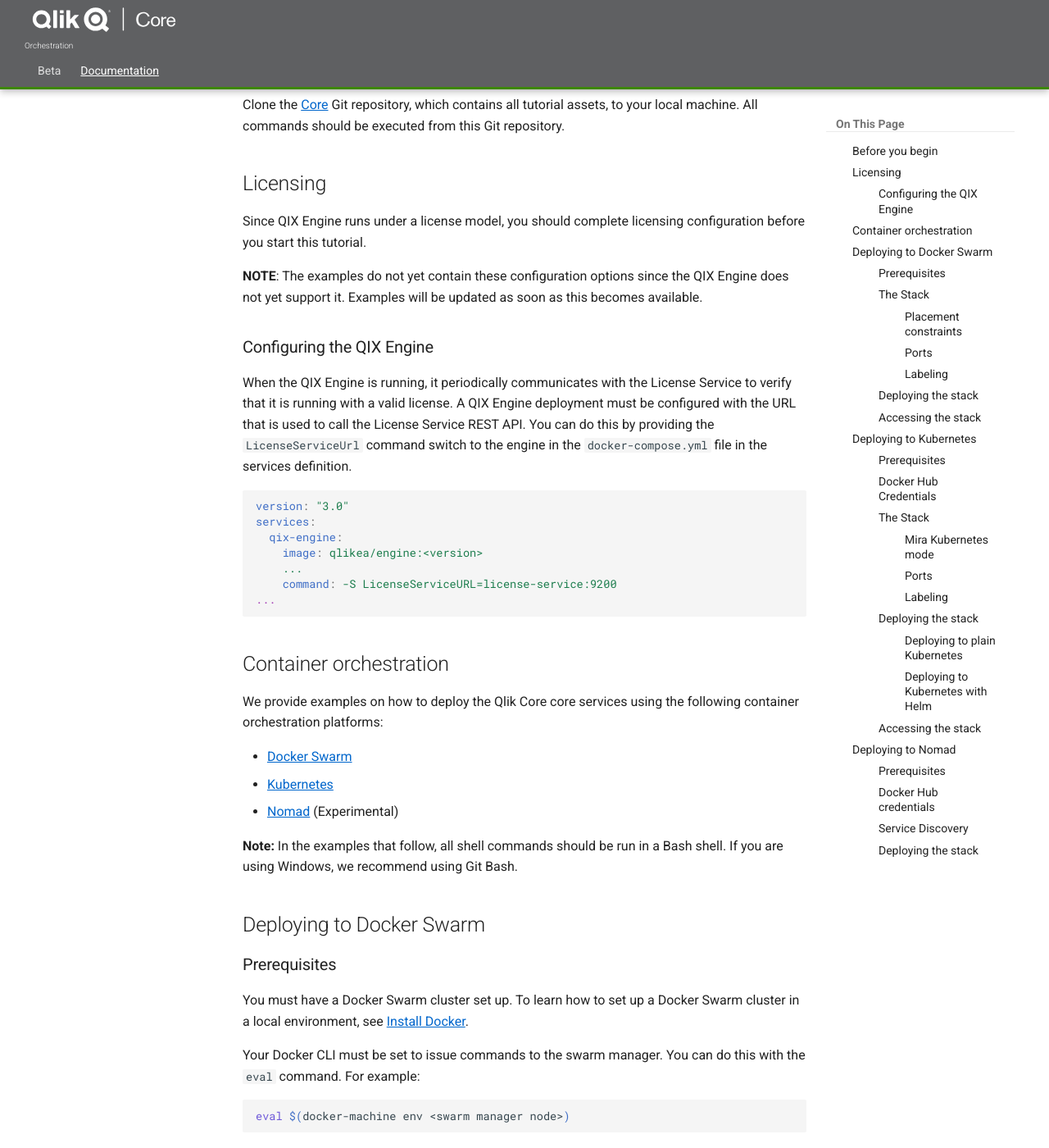
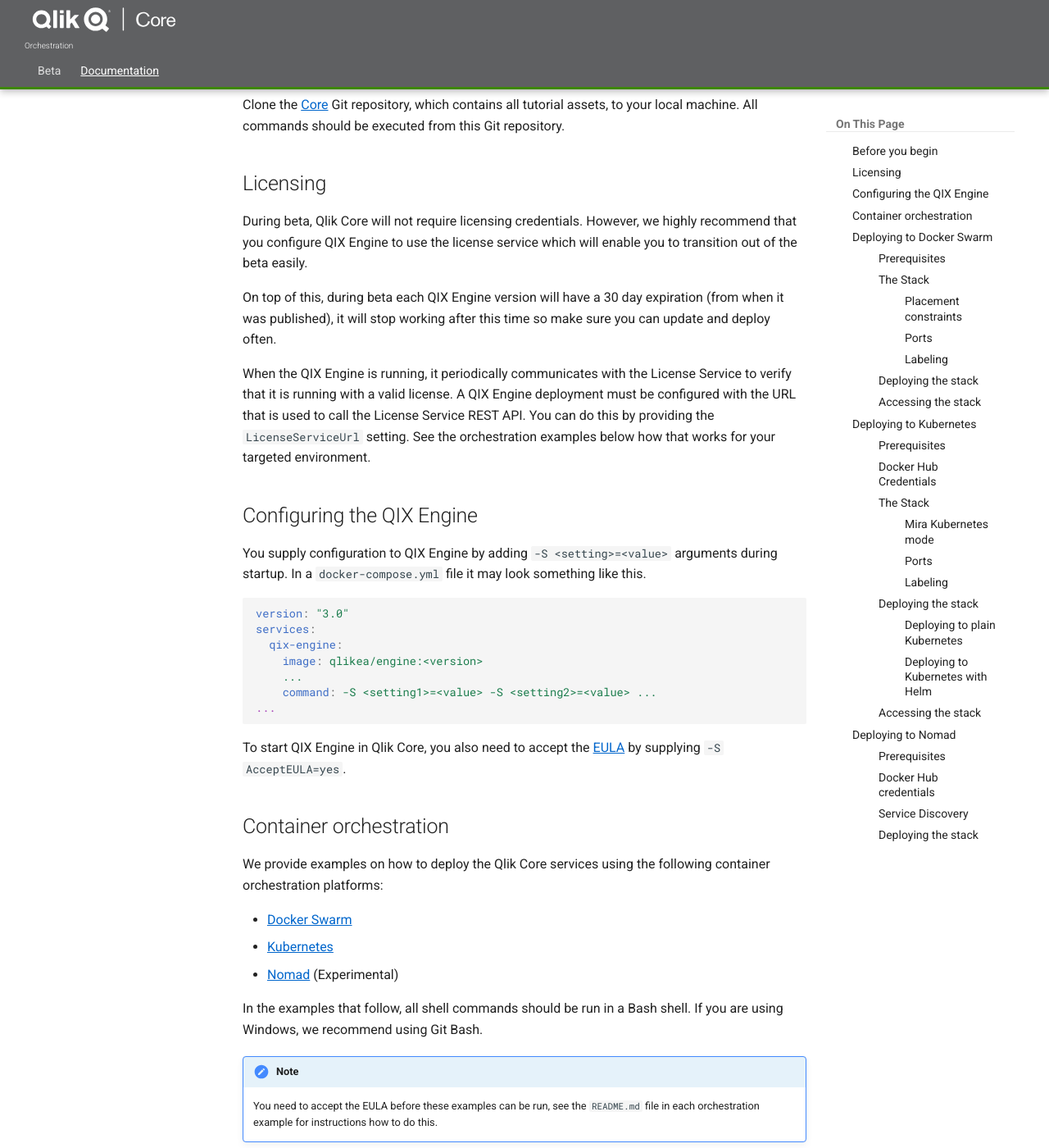
Before and after one commit to qlik-oss/core-website, an MkDocs documentation site: the page built from docs/docs/tutorials/orchestration.md, in a window 1280 px wide and 1400 px high, scrolled down 586 px. Shown: the whole window at 82% size. Built offline with MkDocs 1.6.1 and Material for MkDocs 9.7.7, drawn with Linux system fonts in a browser that asks for light colours; old or Windows-style settings are respelled for this version of MkDocs.

Commit message:
Update orchestration.md

````diff
--- a/docs/docs/tutorials/orchestration.md
+++ b/docs/docs/tutorials/orchestration.md
@@ -22,21 +22,25 @@
 
 ## Licensing
 
-Since QIX Engine runs under a license model,
-you should complete licensing configuration before you start this tutorial.
+During beta, Qlik Core will not require licensing credentials. However, we highly
+recommend that you configure QIX Engine to use the license service which will
+enable you to transition out of the beta easily.
 
-**NOTE**: The examples do not yet contain these configuration options
-since the QIX Engine does not yet support it.
-Examples will be updated as soon as this becomes available.
-
-### Configuring the QIX Engine
+On top of this, during beta each QIX Engine version will have a 30 day expiration (from
+when it was published), it will stop working after this time so make sure you can update
+and deploy often.
 
 When the QIX Engine is running, it periodically communicates with the License Service
 to verify that it is running with a valid license.
 A QIX Engine deployment must be configured with the URL
 that is used to call the License Service REST API.
-You can do this by providing the `LicenseServiceUrl` command switch
-to the engine in the `docker-compose.yml` file in the services definition.
+You can do this by providing the `LicenseServiceUrl` setting.
+See the orchestration examples below how that works for your targeted environment.
+
+## Configuring the QIX Engine
+
+You supply configuration to QIX Engine by adding `-S <setting>=<value>` arguments
+during startup. In a `docker-compose.yml` file it may look something like this.
 
 ```yml
 version: "3.0"
@@ -44,21 +48,30 @@
   qix-engine:
     image: qlikea/engine:<version>
     ...
-    command: -S LicenseServiceURL=license-service:9200
+    command: -S <setting1>=<value> -S <setting2>=<value> ...
 ...
 ```
 
+To start QIX Engine in Qlik Core, you also need to accept the [EULA](../../beta.md) by
+supplying `-S AcceptEULA=yes`.
+
 ## Container orchestration
 
-We provide examples on how to deploy the Qlik Core core services
+We provide examples on how to deploy the Qlik Core services
 using the following container orchestration platforms:
 
 - [Docker Swarm](#deploying-to-docker-swarm)
 - [Kubernetes](#deploying-to-kubernetes)
 - [Nomad](#deploying-to-nomad) (Experimental)
 
-**Note:** In the examples that follow, all shell commands should be run in a Bash shell.
+In the examples that follow, all shell commands should be run in a Bash shell.
 If you are using Windows, we recommend using Git Bash.
+
+!!! Note
+    You need to accept the EULA before these examples can be run, see
+    the `README.md` file in each orchestration example for instructions
+    how to do this.
+
 
 ## Deploying to Docker Swarm
 
````
